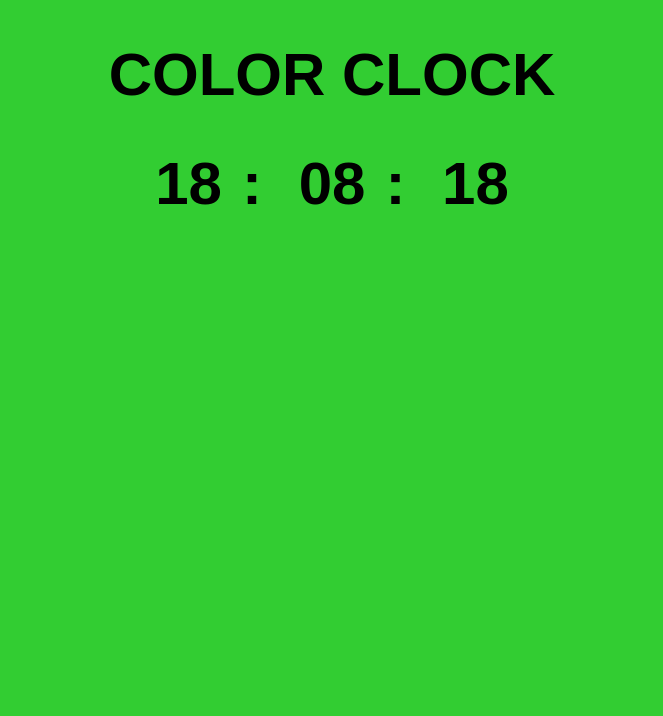
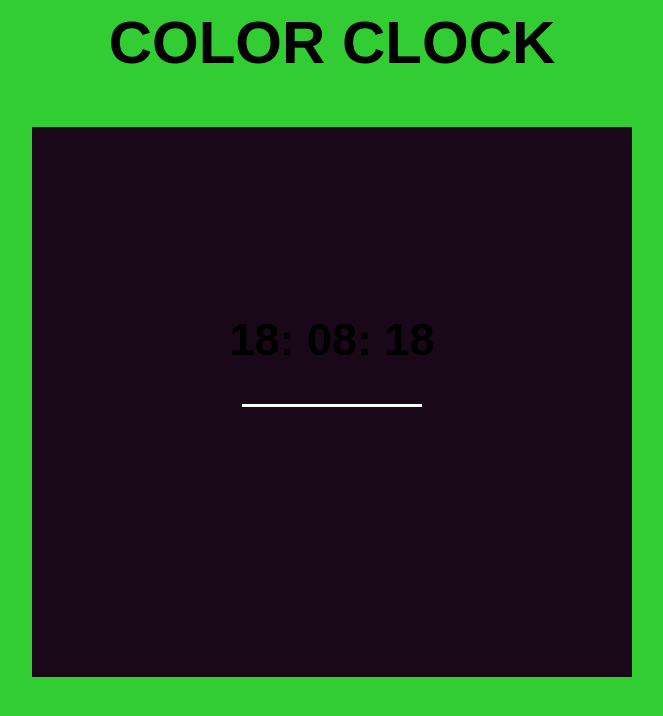
Before and after one commit to tylerchasefranklin/2.4-color-clock, a plain HTML site: page index.html in a window 1280 px wide. Shown: the whole page, without its empty margins (308-971 px from the left). Drawn offline with Linux system fonts and the light colour scheme.

Commit message:
got the color change going

```diff
--- a/index.html
+++ b/index.html
@@ -8,11 +8,18 @@
   <body>
     <h1>COLOR CLOCK</h1>
 
-    <h1 class="time-of-day">
-      <span class="hours">00</span>
-      <span class="minutes">00</span>
-      <span class="seconds">00</span>
-    </h1>
+    <div class="container">
+      <div class="time-and-hex">
+        <h2 class="time">
+          <span class="hours">00</span>
+          <span class="minutes">00</span>
+          <span class="seconds">00</span>
+        </h2>
+        <div class="timebar-container">
+          <div class="timebar"></div>
+        </div>
+      </div>
+    </div>
 
 
 
--- a/main.js
+++ b/main.js
@@ -6,6 +6,9 @@
 var hoursHTMLElement = document.querySelector('.hours');
 var minutesHTMLElement = document.querySelector('.minutes');
 var secondsHTMLElement = document.querySelector('.seconds');
+var timebarHTMLElement = document.querySelector('.timebar');
+var backgroundHTMLElement = document.querySelector('.time-and-hex')
+
 
 //this is declaring the variable that we will call later into our function that updates the time
 var currentTime;
@@ -20,12 +23,31 @@ function updateClock(){
   hoursHTMLElement.textContent = ('0' + currentTime.getHours()).slice(-2);
   minutesHTMLElement.textContent = ('0' + currentTime.getMinutes()).slice(-2);
   secondsHTMLElement.textContent = ('0' + currentTime.getSeconds()).slice(-2);
+  updateTimebar();
   //
 }
 //this is setting the interval at which the clock will update (10 times a second so there is not a second delay before the clock starts) and then displaying the information on the webpage
 window.setInterval(updateClock, 100);
+window.setInterval(hexConversion, 1000);
 //
 
+function updateTimebar(){
+
+//this is telling javascript where to find the container, then we are grabbing the seconds from currentTime, dividing the second by the number of seconds in a minute and then multiplyig by 100 to get a percentage
+  timebarHTMLElement.style.width = (currentTime.getSeconds()/60 * 100)+ '%';
+
+}
+
+
+function hexConversion(){
+  var hexStringHours = ("0" + currentTime.getHours()).slice(-2).toString(16);
+  var hexStringMinutes = ("0" + currentTime.getMinutes()).slice(-2).toString(16);
+  var hexStringSeconds = ("0" + currentTime.getSeconds()).slice(-2).toString(16);
+  var updateColors = "#" + hexStringHours + hexStringMinutes + hexStringSeconds;
+  backgroundHTMLElement.style.backgroundColor = updateColors;
+
+  console.log(updateColors);
+}
 
 
 }());
--- a/styles.css
+++ b/styles.css
@@ -6,7 +6,36 @@ body {
   font-family: fantasy;
 }
 
+
+
+h1, .container {
+  width: 700px;
+  margin: auto;
+
+}
+
+.time-and-hex {
+  width: 600px;
+  height: 400px;
+  vertical-align: middle;
+  display: inline-block;
+  margin-top: 50px;
+  padding-top: 150px;
+}
+
 .hours::after, .minutes::after {
   content: ":";
-  padding: 20px;
 }
+
+.timebar-container {
+  width: 600px;
+}
+
+.timebar {
+  width: 0;
+  height: 3px;
+  background-color: white;
+  margin:auto;
+
+
+}
```
